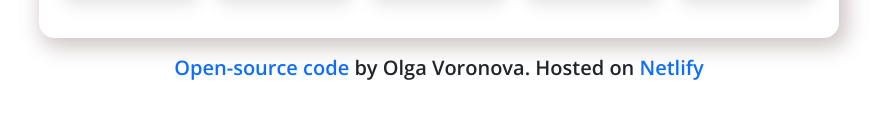
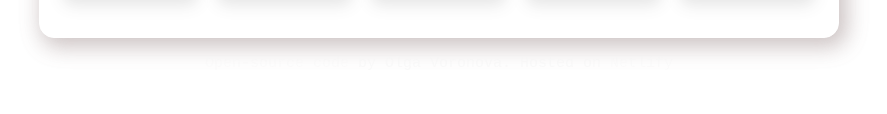
Before and after one commit to Olikacode/Weather-project, a plain HTML site: page index.html in a window 1280 px wide. Shown: the part 872-986 px from the top of the page, without its empty margins (201-1088 px from the left). Drawn offline with nearby package versions, Linux system fonts and the light colour scheme; no server answers.

Commit message:
Changed the style of the footer

```diff
--- a/src/style.css
+++ b/src/style.css
@@ -114,3 +114,11 @@ input {
   margin-top: 40px;
   cursor: pointer;
 }
+.created-by {
+  text-align: center;
+  color: whitesmoke;
+  font-family: monospace;
+  font-weight: 400;
+  font-size: 15px;
+  opacity: 0.5;
+}
```
